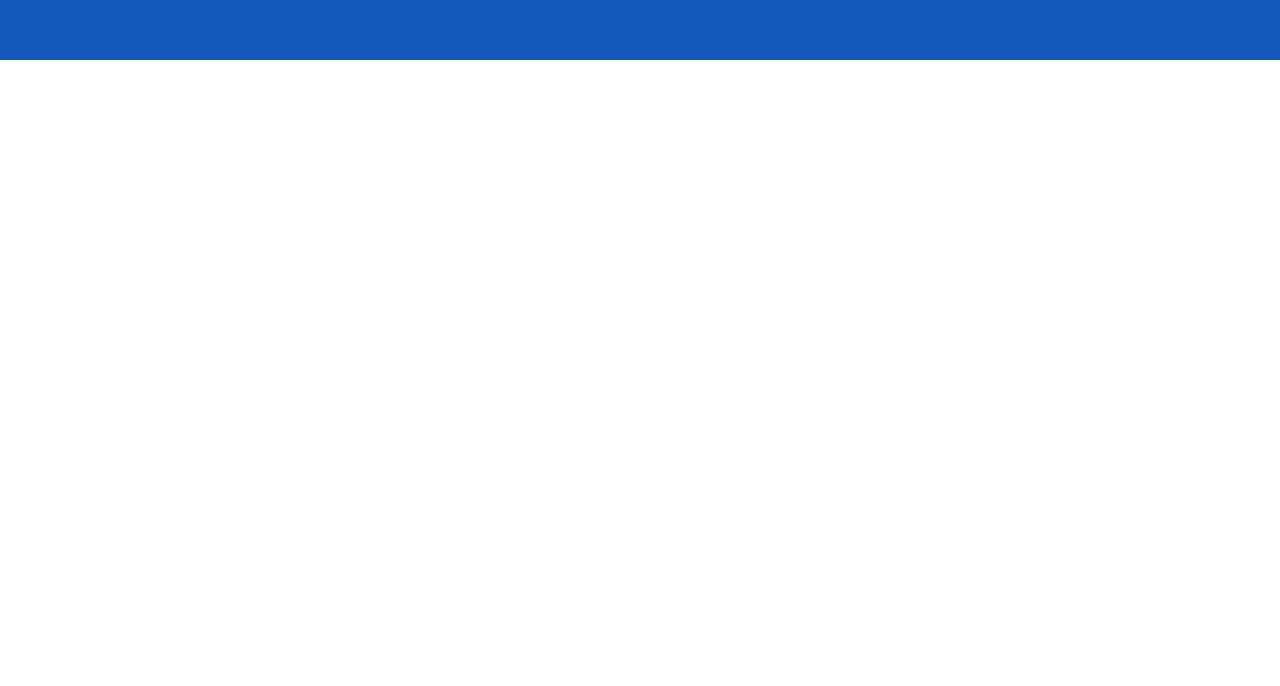
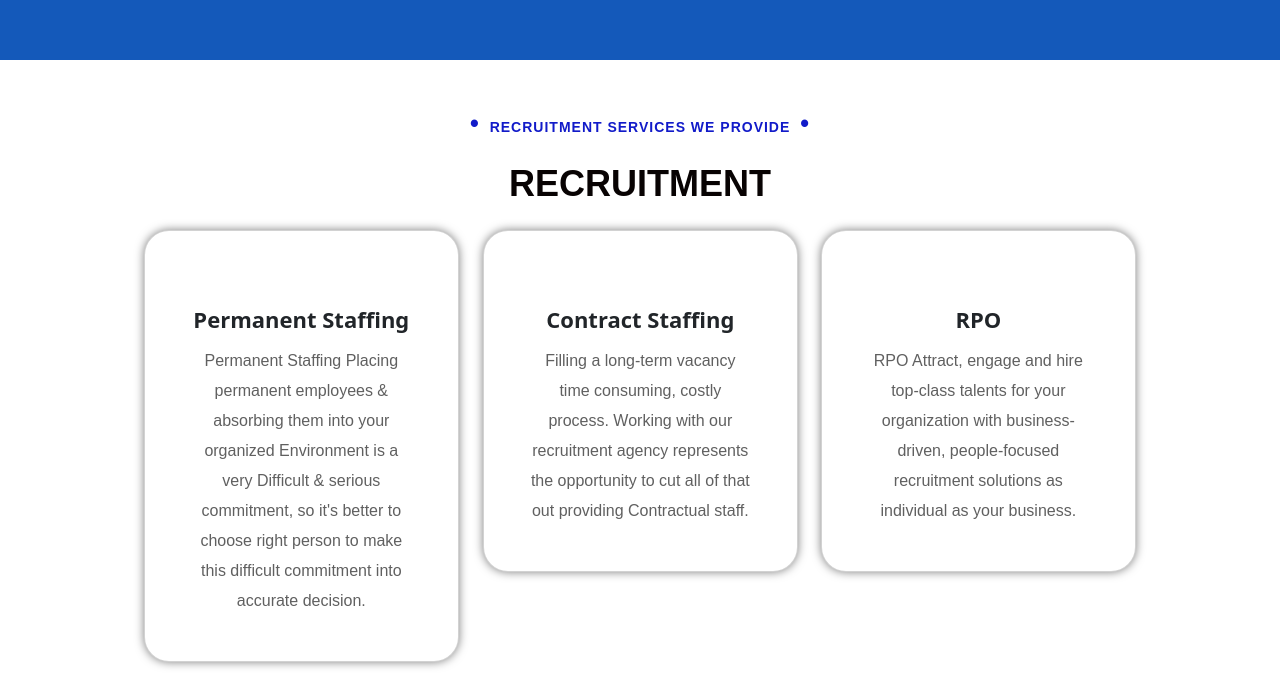
Before and after one commit to nikitabaladha/Skilledhyre, a React (Create React App) app in the folder skilledhyre/: page / in a window 1280 px wide. Shown: the part 948-1634 px from the top of the page. Before the commit the page ends 1008 px from the top, so only its background shows below. Built offline with nearby package versions, Linux system fonts and the light colour scheme.

Commit message:
Services section ready with minor css

```diff
--- a/skilledhyre/src/components/Home/Home.js
+++ b/skilledhyre/src/components/Home/Home.js
@@ -1,12 +1,13 @@
 import React from "react";
 import Navbar from "../Navbar/Navbar";
 import AboutUs from "../AboutUs/AboutUs";
-
+import RecruitmentServices from "../RecruitmentServices/RecruitmentServices";
 const Home = () => {
   return (
     <>
       <Navbar />
       <AboutUs />
+      <RecruitmentServices />
     </>
   );
 };
--- /dev/null
+++ b/skilledhyre/src/components/RecruitmentServices/RecruitmentServices.css
@@ -0,0 +1,105 @@
+/* Header styles for the services section */
+.services-header {
+  color: #121bc9;
+  font-size: 14px;
+  font-weight: bold;
+  letter-spacing: 1px;
+  line-height: 1.2;
+  font-family: "Red Hat Display", sans-serif;
+  text-align: center;
+}
+
+/* Title styles for the services section */
+.services-title {
+  color: #080303;
+  position: relative;
+  z-index: 2;
+  margin-bottom: 25px;
+  font-size: 36px;
+  font-weight: 900;
+  line-height: 1.2;
+  margin: 0 0 20px;
+  font-family: "Red Hat Display", sans-serif;
+  text-align: center;
+}
+
+/* Card title styles for each service */
+.services-card-title {
+  margin-bottom: 14px;
+  font-size: 22px;
+  font-weight: bold;
+}
+
+/* Text styles for the descriptions inside each service card */
+.services-text {
+  font-family: "Red Hat Text", sans-serif;
+  font-size: 16px;
+  line-height: 1.875;
+  font-weight: 400;
+  color: #606060;
+}
+
+/* Styles for the service card container */
+.services-card {
+  box-shadow: 0px 0px 10px 0px rgba(0, 0, 0, 0.5);
+  padding: 45px;
+  position: relative;
+  overflow: hidden;
+  box-sizing: border-box;
+  text-align: center;
+  border-radius: 25px;
+}
+
+/* Styles for the row containing the service cards */
+.service-card-row {
+  margin-left: 50px;
+  margin-right: 50px;
+  justify-content: center;
+}
+
+/* Additional styles for the card body */
+.service-card-body {
+  margin-top: 30px;
+}
+
+/* Styles for the decorative dots in the header */
+.dot {
+  color: #121bc9;
+  font-size: 25px;
+  margin-right: 10px;
+  margin-left: 10px;
+}
+
+/* Animation styles for zoom-in effect on cards */
+.zoomIn {
+  -webkit-animation-name: zoomIn;
+  animation-name: zoomIn;
+  -webkit-animation-duration: 1s;
+  animation-duration: 1s;
+  -webkit-animation-fill-mode: both;
+  animation-fill-mode: both;
+}
+
+/* Keyframes for zoom-in animation (WebKit-specific) */
+@-webkit-keyframes zoomIn {
+  0% {
+    opacity: 0;
+    -webkit-transform: scale3d(0.3, 0.3, 0.3);
+    transform: scale3d(0.3, 0.3, 0.3);
+  }
+  50% {
+    opacity: 1;
+  }
+}
+
+/* Keyframes for zoom-in animation */
+@keyframes zoomIn {
+  0% {
+    opacity: 0;
+    -webkit-transform: scale3d(0.3, 0.3, 0.3);
+    transform: scale3d(0.3, 0.3, 0.3);
+  }
+  50% {
+    opacity: 1;
+  }
+}
--- /dev/null
+++ b/skilledhyre/src/components/RecruitmentServices/RecruitmentServices.js
@@ -0,0 +1,59 @@
+import React from "react";
+import "./RecruitmentServices.css";
+
+function RecruitmentServices() {
+  return (
+    <div className="container mt-5">
+      <h6 className="text-center mb-4 services-header">
+        <span className="dot">•</span>RECRUITMENT SERVICES WE PROVIDE
+        <span className="dot">•</span>
+      </h6>
+      <h2 className="text-center mb-4 services-title">RECRUITMENT</h2>
+      <div className="row service-card-row">
+        <div className="col-md-4 mb-4">
+          <div className="card services-card zoomIn">
+            <div className="service-card-body">
+              <h5 className="card-title services-card-title">
+                Permanent Staffing
+              </h5>
+              <p className="card-text services-text">
+                Permanent Staffing Placing permanent employees & absorbing them
+                into your organized Environment is a very Difficult & serious
+                commitment, so it's better to choose right person to make this
+                difficult commitment into accurate decision.
+              </p>
+            </div>
+          </div>
+        </div>
+        <div className="col-md-4 mb-4">
+          <div className="card services-card zoomIn">
+            <div className="service-card-body">
+              <h5 className="card-title services-card-title">
+                Contract Staffing
+              </h5>
+              <p className="card-text services-text">
+                Filling a long-term vacancy time consuming, costly process.
+                Working with our recruitment agency represents the opportunity
+                to cut all of that out providing Contractual staff.
+              </p>
+            </div>
+          </div>
+        </div>
+        <div className="col-md-4 mb-4">
+          <div className="card services-card zoomIn">
+            <div className="service-card-body">
+              <h5 className="card-title services-card-title">RPO</h5>
+              <p className="card-text services-text">
+                RPO Attract, engage and hire top-class talents for your
+                organization with business-driven, people-focused recruitment
+                solutions as individual as your business.
+              </p>
+            </div>
+          </div>
+        </div>
+      </div>
+    </div>
+  );
+}
+
+export default RecruitmentServices;
```
Also changed, not shown: skilledhyre/src/components/AboutUs/AboutUs.css (+12 -0 lines).
